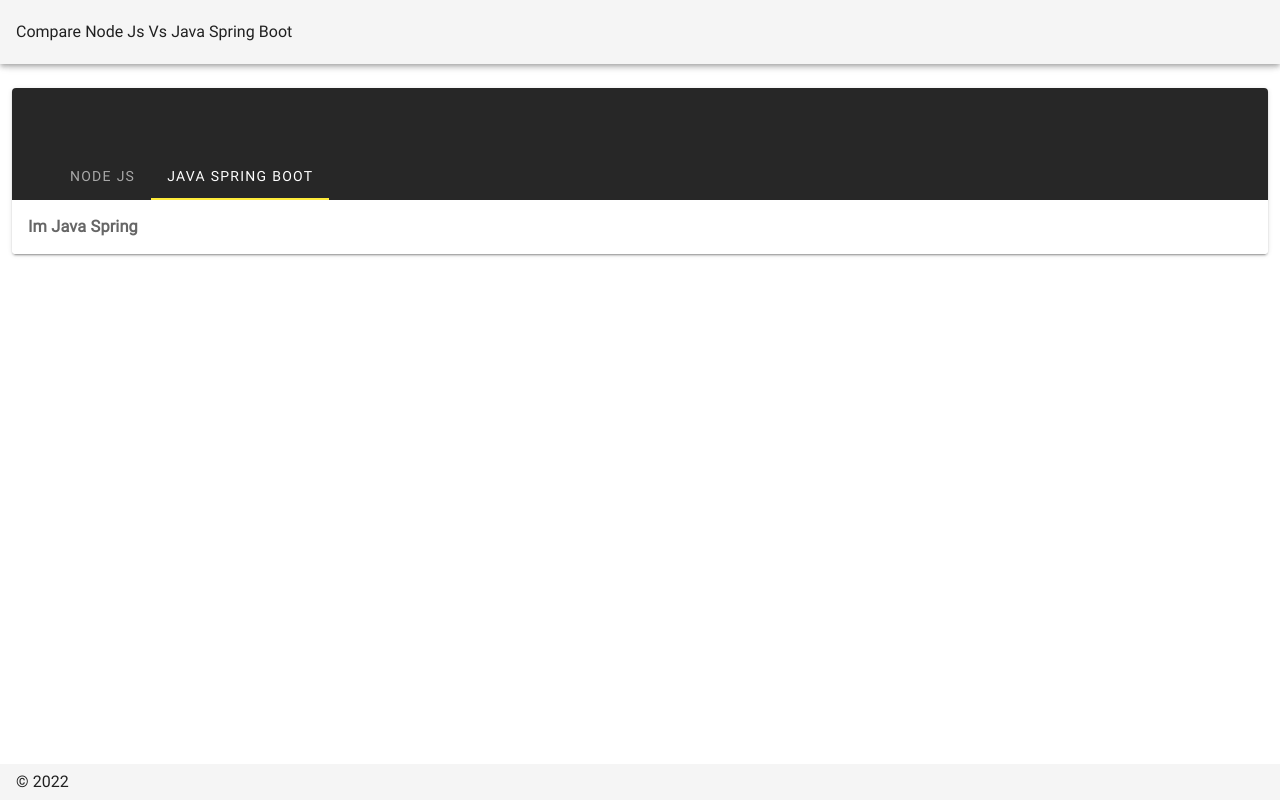
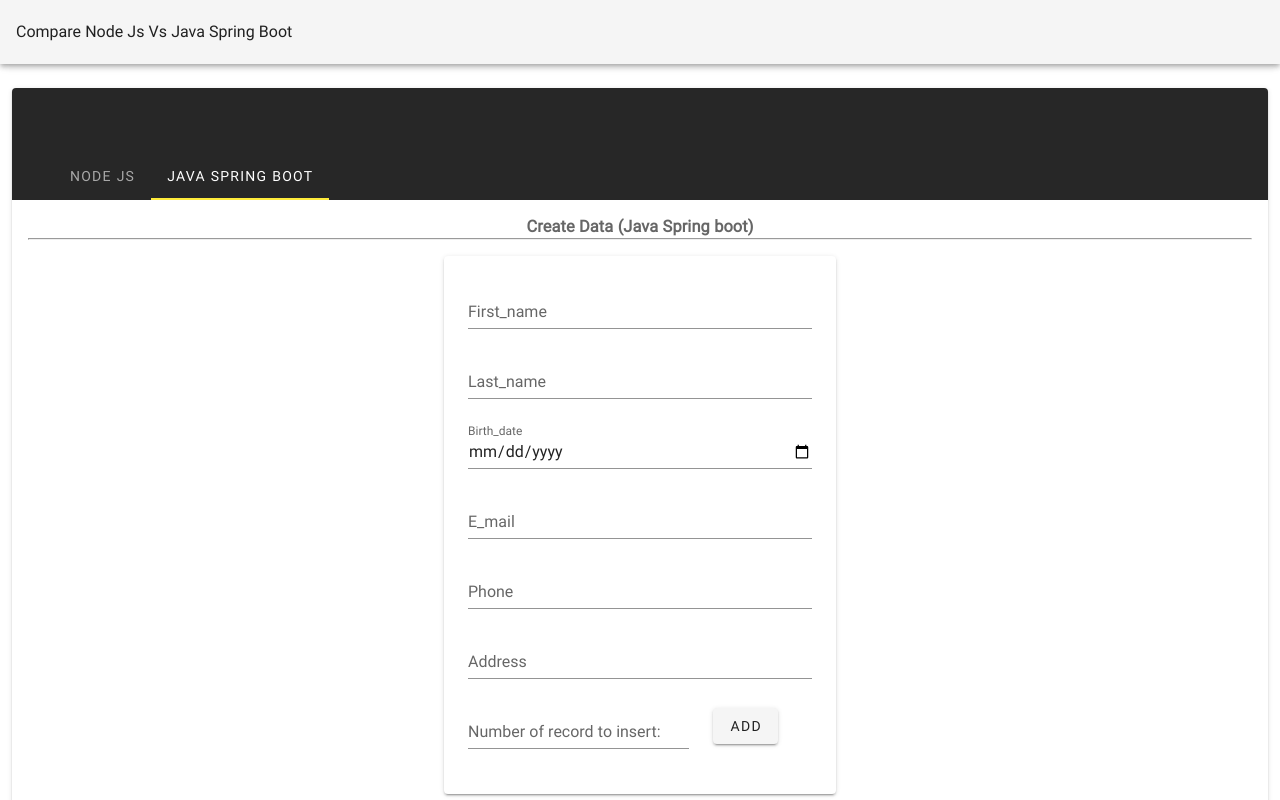
Before and after one commit to nilammone/thesis-request-nodejs, a Nuxt app: page / in a window 1280 px wide. Both pictures are taken after a click on the tab "JAVA SPRING BOOT". Shown: the top 800 px of the page. Built offline with nearby package versions, Linux system fonts and the light colour scheme; what vue-apexcharts would draw is missing.

Commit message:
add request from java spring

```diff
--- a/components/JavaSP.vue
+++ b/components/JavaSP.vue
@@ -1,11 +1,323 @@
 <template>
   <div>
-    <h3>Im Java Spring</h3>
+    <!-- s create records -->
+    <div>
+      <h3 class="text-center">Create Data (Java Spring boot)</h3>
+      <hr />
+      <v-row>
+        <v-col cols="4">&nbsp;</v-col>
+        <v-col cols="4" class="mt-4">
+          <v-card class="pa-6">
+            <form>
+              <v-text-field
+                v-model="first_name"
+                label="First_name"
+                required
+              ></v-text-field>
+              <v-text-field
+                v-model="last_name"
+                label="Last_name"
+                required
+              ></v-text-field>
+              <v-text-field
+                v-model="birth_date"
+                type="date"
+                label="Birth_date"
+                required
+              ></v-text-field>
+              <v-text-field
+                v-model="e_mail"
+                :rules="emailRules"
+                label="E_mail"
+                required
+              ></v-text-field>
+              <v-text-field
+                v-model="phone"
+                label="Phone"
+                required
+              ></v-text-field>
+              <v-text-field
+                v-model="address"
+                label="Address"
+                required
+              ></v-text-field>
+
+              <!-- s btn -->
+              <v-row>
+                <v-col cols="8">
+                  <v-text-field
+                    v-model="numRecord"
+                    label="Number of record to insert:"
+                    required
+                  ></v-text-field
+                ></v-col>
+                <v-col cols="4">
+                  <v-btn class="mt-2" @click="submitAdd()"> Add </v-btn></v-col
+                >
+              </v-row>
+
+              <!-- e btn -->
+            </form>
+          </v-card>
+
+          <!-- s alert add -->
+          <v-alert v-if="chalertAdd" dense text type="success" class="mt-6">
+            Add {{ numRecord }} records Completed!
+          </v-alert>
+          <!-- e alert add -->
+        </v-col>
+        <v-col cols="4">&nbsp;</v-col>
+      </v-row>
+    </div>
+    <!-- e create records -->
+
+    <!-- s get records -->
+    <div>
+      <h3 class="text-center mymt">Get Data (Java Spring Boot)</h3>
+      <hr />
+      <v-row>
+        <v-col cols="4">&nbsp;</v-col>
+        <v-col cols="4" class="mt-4">
+          <v-card class="pa-6">
+            <form>
+              <!-- s btn -->
+              <v-row>
+                <v-col cols="8">
+                  <v-text-field
+                    v-model="numRecordGet"
+                    label="Number of record to Get:"
+                    required
+                  ></v-text-field
+                ></v-col>
+                <v-col cols="4">
+                  <v-btn class="mt-2" @click="submitGet()"> Get </v-btn></v-col
+                >
+              </v-row>
+
+              <!-- e btn -->
+            </form>
+          </v-card>
+
+          <!-- s alert add -->
+          <v-alert v-if="chalertGet" dense text type="success" class="mt-6">
+            Get {{ numRecordGet }} records Completed!
+          </v-alert>
+          <!-- e alert add -->
+        </v-col>
+        <v-col cols="4">&nbsp;</v-col>
+      </v-row>
+    </div>
+    <!-- e get records -->
+
+    <!-- s update records -->
+    <div>
+      <h3 class="text-center mymt">Update Data (Java Spring Boot)</h3>
+      <hr />
+      <v-row>
+        <v-col cols="4">&nbsp;</v-col>
+        <v-col cols="4" class="mt-4">
+          <v-card class="pa-6">
+            <form>
+              <v-text-field
+                v-model="first_name_update"
+                label="First_name to update"
+                required
+              ></v-text-field>
+              <!-- s btn -->
+              <v-row>
+                <v-col cols="8">
+                  <v-text-field
+                    v-model="numRecordUpdate"
+                    label="Number of record to Update:"
+                    required
+                  ></v-text-field
+                ></v-col>
+                <v-col cols="4">
+                  <v-btn class="mt-2" @click="submitUpdate()">
+                    Update
+                  </v-btn></v-col
+                >
+              </v-row>
+
+              <!-- e btn -->
+            </form>
+          </v-card>
+
+          <!-- s alert add -->
+          <v-alert v-if="chalertUpdate" dense text type="success" class="mt-6">
+            Update {{ numRecordUpdate }} records Completed!
+          </v-alert>
+          <!-- e alert add -->
+        </v-col>
+        <v-col cols="4">&nbsp;</v-col>
+      </v-row>
+    </div>
+    <!-- e update records -->
+
+    <!-- s delete records -->
+    <div>
+      <h3 class="text-center mymt">Delete Data (Java Spring Boot)</h3>
+      <hr />
+      <v-row>
+        <v-col cols="4">&nbsp;</v-col>
+        <v-col cols="4" class="mt-4">
+          <v-card class="pa-6">
+            <form>
+              <!-- s btn -->
+              <v-row>
+                <v-col cols="8">
+                  <v-text-field
+                    v-model="numRecordDelete"
+                    label="Number of record to Delete:"
+                    required
+                  ></v-text-field
+                ></v-col>
+                <v-col cols="4">
+                  <v-btn class="mt-2" @click="submitDelete()">
+                    Delete
+                  </v-btn></v-col
+                >
+              </v-row>
+
+              <!-- e btn -->
+            </form>
+          </v-card>
+
+          <!-- s alert add -->
+          <v-alert v-if="chalertDelete" dense text type="success" class="mt-6">
+            Delete {{ numRecordDelete }} records Completed!
+          </v-alert>
+          <!-- e alert add -->
+        </v-col>
+        <v-col cols="4">&nbsp;</v-col>
+      </v-row>
+    </div>
+    <!-- e delete records -->
   </div>
 </template>
 
 <script>
-export default {}
+export default {
+  data() {
+    return {
+      first_name: '',
+      last_name: '',
+      birth_date: '',
+      phone: '',
+      address: '',
+      numRecord: '',
+      e_mail: '',
+      emailRules: [
+        (v) => !!v || 'E-mail is required',
+        (v) => /.+@.+/.test(v) || 'E-mail must be valid',
+      ],
+
+      chalertAdd: false,
+      chalertGet: false,
+
+      numRecordGet: '',
+
+      first_name_update: '',
+      numRecordUpdate: '',
+      chalertUpdate: false,
+
+      numRecordDelete: '',
+      chalertDelete: false,
+    }
+  },
+  methods: {
+    async submitAdd() {
+      console.log(
+        this.first_name +
+          ' ' +
+          this.last_name +
+          ' ' +
+          this.birth_date +
+          ' ' +
+          this.e_mail +
+          ' ' +
+          this.phone +
+          ' ' +
+          this.address +
+          ' ' +
+          this.numRecord
+      )
+
+      const sdata = {
+        first_name: this.first_name,
+        last_name: this.last_name,
+        birth_date: this.birth_date,
+        e_mail: this.e_mail,
+        phone: this.phone,
+        address: this.address,
+      }
+
+      await this.$axios
+        .post(`http://localhost:8080/api/customersQue/${this.numRecord}`, sdata)
+        .then((res) => {
+          console.log('Insert completed!')
+          this.chalertAdd = true
+        })
+        .catch((err) => {
+          console.log(err)
+        })
+    },
+
+    async submitGet() {
+      console.log('---- Get Data ----')
+      await this.$axios
+        .get(`http://localhost:8080/api/customersByLimit/${this.numRecordGet}`)
+        .then((res) => {
+          // console.dir(res.data)
+          console.log('Get data Completed!')
+          this.chalertGet = true
+        })
+        .catch((err) => {
+          console.log(err)
+        })
+    },
+
+    async submitUpdate() {
+      console.log('---- Update Data ----')
+      const supdatedata = {
+        first_name: this.first_name_update,
+      }
+
+      await this.$axios
+        .put(
+          `http://localhost:8080/api/customerQue/${this.numRecordUpdate}`,
+          supdatedata
+        )
+        .then((res) => {
+          // console.log(res.data)
+          console.log('Update data Completed!')
+          this.chalertUpdate = true
+        })
+        .catch((err) => {
+          console.log(err)
+        })
+    },
+
+    async submitDelete() {
+      console.log('---- Delete Data ----')
+      await this.$axios
+        .delete(
+          `http://localhost:8080/api/customersQue/${this.numRecordDelete}`
+        )
+        .then((res) => {
+          console.log('Delete Completed!')
+          this.chalertDelete = true
+        })
+        .catch((err) => {
+          console.log(err)
+        })
+    },
+  },
+}
 </script>
 
-<style></style>
+<style>
+.mymt {
+  margin-top: 120px;
+}
+</style>
--- a/nuxt.config.js
+++ b/nuxt.config.js
@@ -51,6 +51,10 @@
     '@nuxtjs/axios',
     '@nuxtjs/auth-next',
   ],
+
+  router: {
+    base: '/Compare-NodeJs-Java',
+  },
 
   // router: {
   //   middleware: ['auth'],
```
